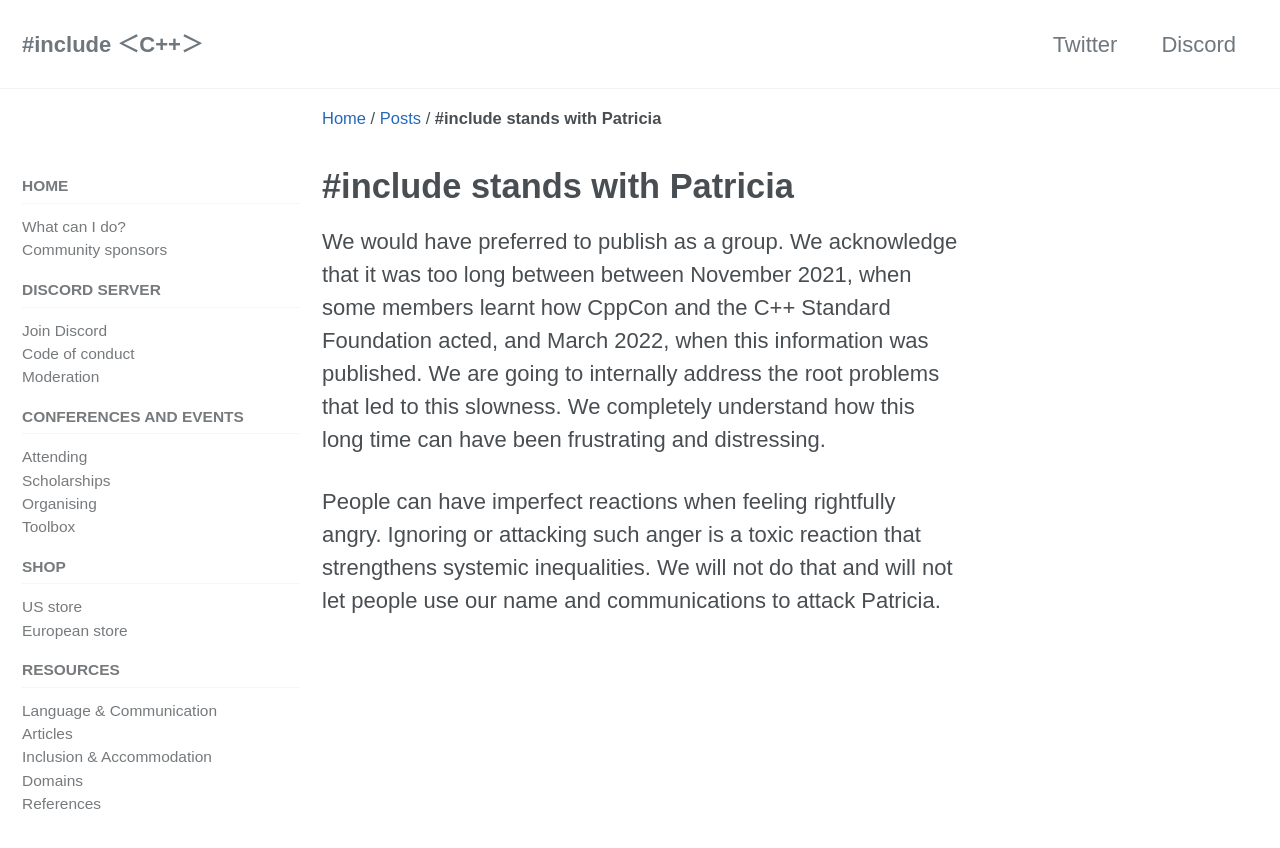
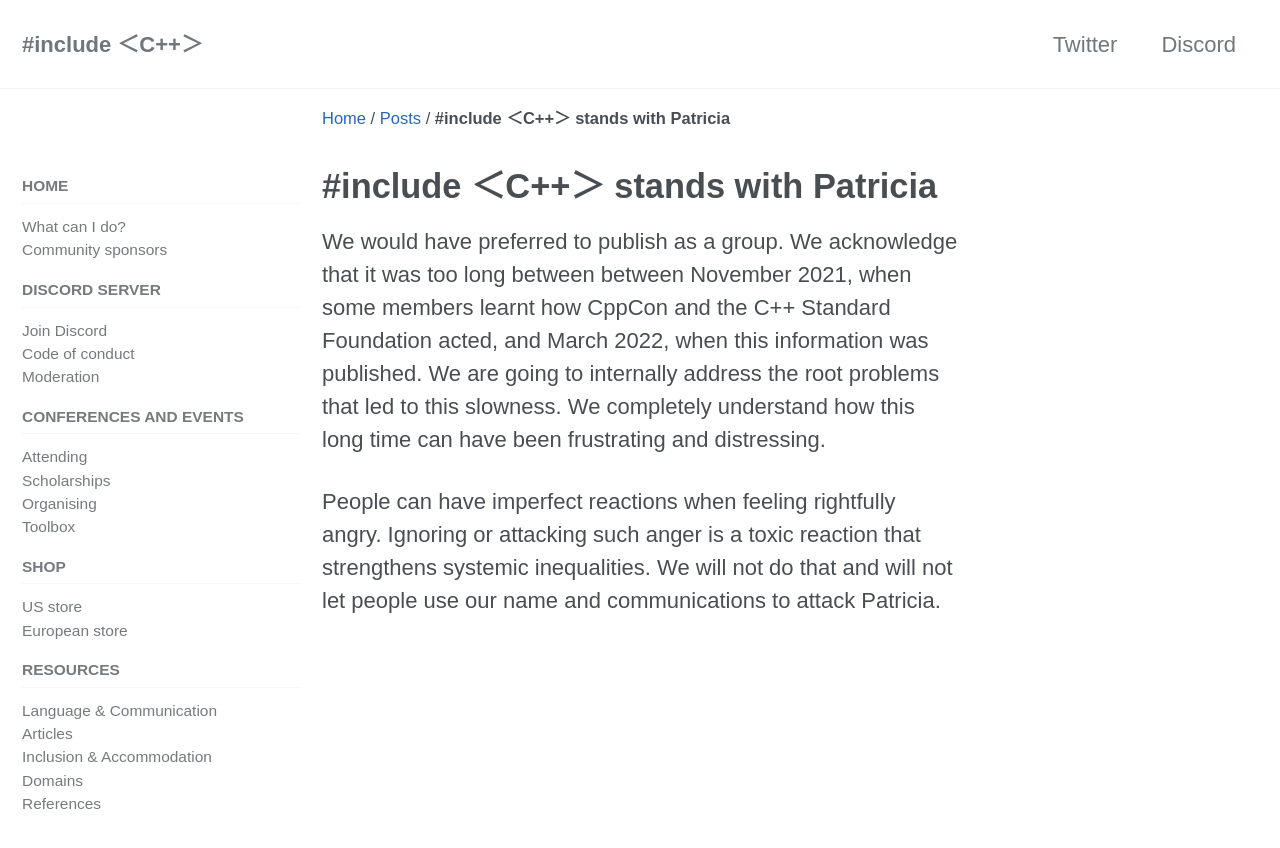
Before and after one commit to include-cpp/include-cpp.github.io, a Jekyll site: the page built from posts/patricia-statement-of-support.md, in a window 1280 px wide and 900 px high. Shown: the top 848 px of the window. Built offline with Jekyll 4.4.1, drawn with Linux system fonts in a browser that asks for light colours; cached includes are drawn as plain includes; nearby versions of some CDN libraries.

Commit message:
changes `<>` and `&lt;gt&;` to `＜＞`

```diff
--- a/posts/patricia-statement-of-support.md
+++ b/posts/patricia-statement-of-support.md
@@ -1,6 +1,6 @@
 ---
 layout: archive
-title: "#include <C++> stands with Patricia"
+title: "#include ＜C++＞ stands with Patricia"
 ---
 
 We would have preferred to publish as a group. We acknowledge that it was too long between between
```
Also changed, not shown: index.md (+1 -1 lines), posts/index.md (+1 -1 lines).
